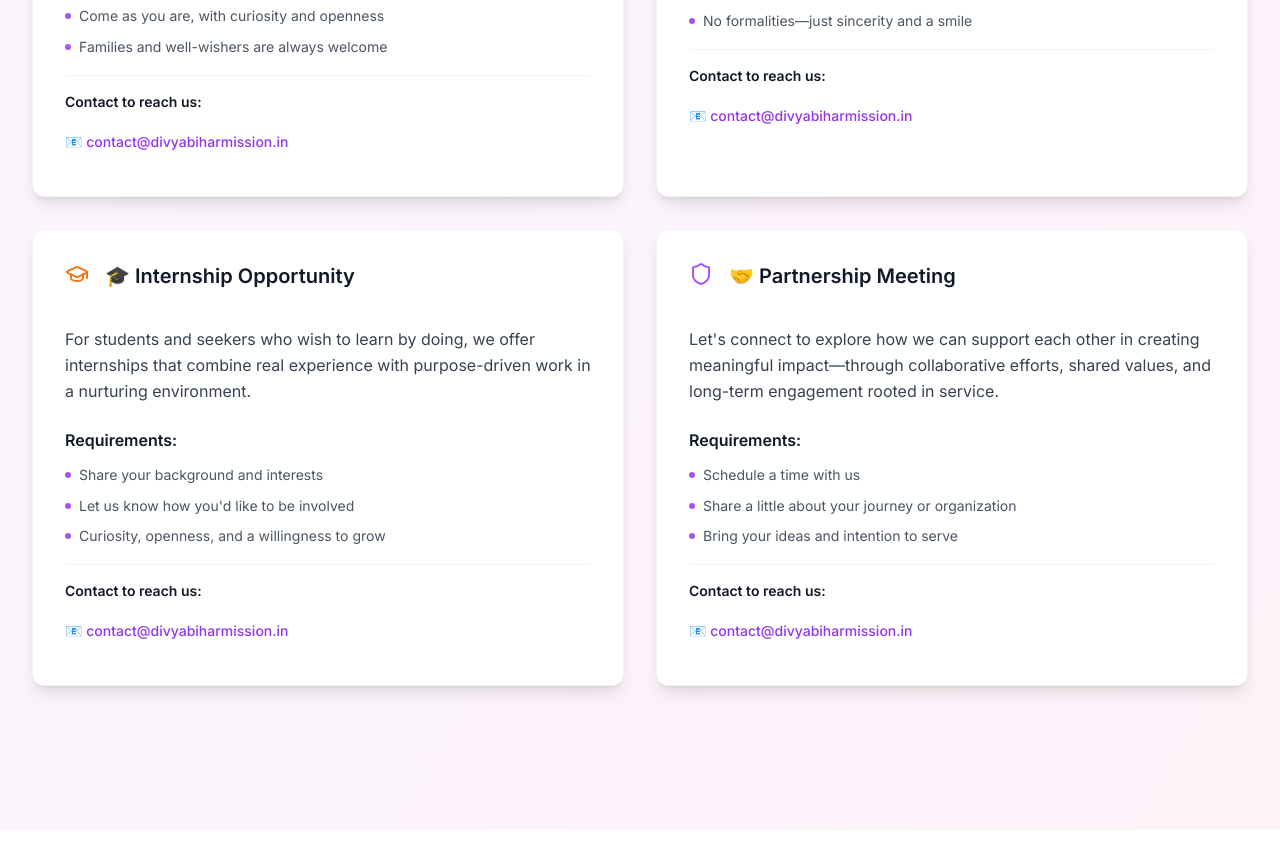
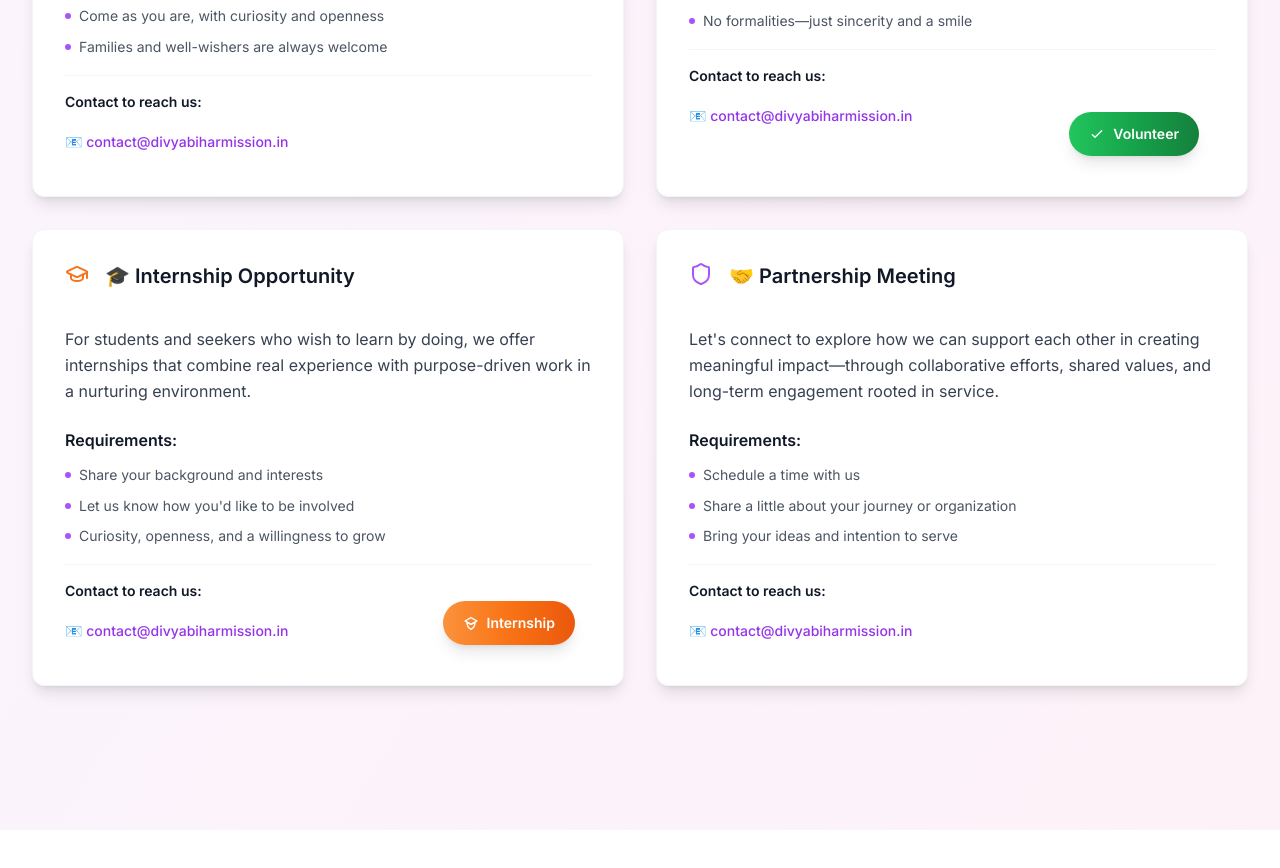
Before and after one commit to rksiitd1/gurukulam-v6, a Next.js app: page /contact in a window 1280 px wide. Shown: the part 6610-7478 px from the top of the page. Built offline with nearby package versions, Linux system fonts and the light colour scheme.

Commit message:
add buttons on internship and seva opportunity tiles

```diff
--- a/components/contact/visiting-info.tsx
+++ b/components/contact/visiting-info.tsx
@@ -129,7 +129,7 @@ export function VisitingInfo() {
             {visitTypes.map((visit, index) => (
               <div
                 key={index}
-                className="bg-white rounded-xl p-8 shadow-lg hover:shadow-xl transition-all duration-300 hover:-translate-y-1 border border-gray-100"
+                className="bg-white rounded-xl p-8 shadow-lg hover:shadow-xl transition-all duration-300 hover:-translate-y-1 border border-gray-100 relative"
               >
                 <div className="flex items-start space-x-4 mb-6">
                   {visit.icon}
@@ -163,6 +163,30 @@ export function VisitingInfo() {
                     </a>
                   </div>
                 </div>
+
+                {/* Add buttons for Seva and Internship tiles */}
+                {(visit.type === "🙌 Seva Opportunity" || visit.type === "🎓 Internship Opportunity") && (
+                  <div className="absolute bottom-10 right-12 flex flex-col items-end gap-3">
+                    {visit.type === "🙌 Seva Opportunity" && (
+                      <a
+                        href="/volunteer"
+                        className="flex items-center gap-2 rounded-full bg-gradient-to-r from-green-500 via-green-600 to-green-700 hover:from-green-600 hover:to-green-800 text-white px-5 py-2 font-semibold shadow-lg transition-transform duration-200 transform hover:scale-105 text-sm"
+                      >
+                        <svg className="w-4 h-4" fill="none" stroke="currentColor" strokeWidth="2" viewBox="0 0 24 24"><path strokeLinecap="round" strokeLinejoin="round" d="M5 13l4 4L19 7" /></svg>
+                        Volunteer
+                      </a>
+                    )}
+                    {visit.type === "🎓 Internship Opportunity" && (
+                      <a
+                        href="/internship"
+                        className="flex items-center gap-2 rounded-full bg-gradient-to-r from-orange-400 via-orange-500 to-orange-600 hover:from-orange-500 hover:to-orange-700 text-white px-5 py-2 font-semibold shadow-lg transition-transform duration-200 transform hover:scale-105 text-sm"
+                      >
+                        <svg className="w-4 h-4" fill="none" stroke="currentColor" strokeWidth="2" viewBox="0 0 24 24"><path strokeLinecap="round" strokeLinejoin="round" d="M12 14l9-5-9-5-9 5 9 5z" /><path strokeLinecap="round" strokeLinejoin="round" d="M12 14l6.16-3.422A12.083 12.083 0 0112 21.5a12.083 12.083 0 01-6.16-10.922L12 14z" /></svg>
+                        Internship
+                      </a>
+                    )}
+                  </div>
+                )}
               </div>
             ))}
           </div>
```
